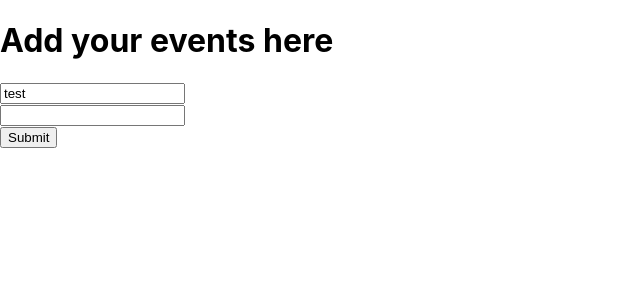
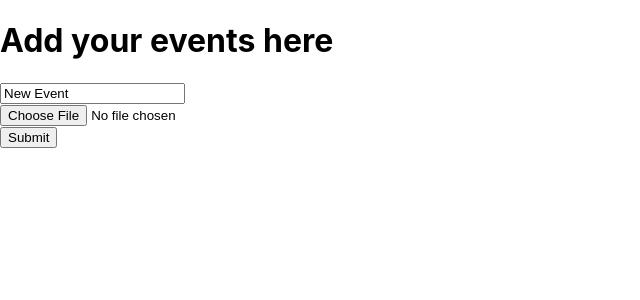
Before and after one commit to WreetSarker/volunteer-network-client, a React (Create React App) app: page /addEvent in a window 1280 px wide. Shown: the top 300 px of the page, without its empty margins (0-640 px from the left). Built offline with nearby package versions, Linux system fonts and the light colour scheme.

Commit message:
added post method to send data to database

```diff
--- a/src/components/AddEvent/AddEvent.js
+++ b/src/components/AddEvent/AddEvent.js
@@ -1,16 +1,50 @@
-import React from 'react';
+import axios from 'axios';
+import React, { useState } from 'react';
 import { useForm } from "react-hook-form";
 
 const AddEvent = () => {
     const { register, handleSubmit, watch, errors } = useForm();
-    const onSubmit = data => console.log(data);
+    const [imageURL, setImageURL] = useState(null);
+
+    const onSubmit = data => {
+        const eventData = {
+            name: data.name,
+            imageURL: imageURL,
+        }
+
+
+        fetch('http://localhost:4000/addEvent', {
+            method: 'POST',
+            headers: {
+                'Content-type': 'application/json'
+            },
+            body: JSON.stringify(eventData)
+        })
+            .then(resp => console.log('server resp', resp))
+    }
+
+    const handleImageUpload = event => {
+        // console.log(event.target.files[0]);
+        const imageData = new FormData();
+        imageData.set('key', '3dacd4bde4736caf7263e39e48f3a316');
+        imageData.append('image', event.target.files[0]);
+
+        axios.post('https://api.imgbb.com/1/upload',
+            imageData)
+            .then(async function (response) {
+                await setImageURL(response.data.data.display_url);
+            })
+            .catch(function (error) {
+                console.log(error);
+            });
+    }
     return (
         <div>
             <h1>Add your events here</h1>
             <form onSubmit={handleSubmit(onSubmit)}>
-                <input name="example" defaultValue="test" ref={register} />
+                <input name="name" defaultValue="New Event" ref={register} />
                 <br />
-                <input name="exampleRequired" ref={register({ required: true })} />
+                <input name="exampleRequired" type="file" onChange={handleImageUpload} />
                 <br />
                 <input type="submit" />
             </form>
```
